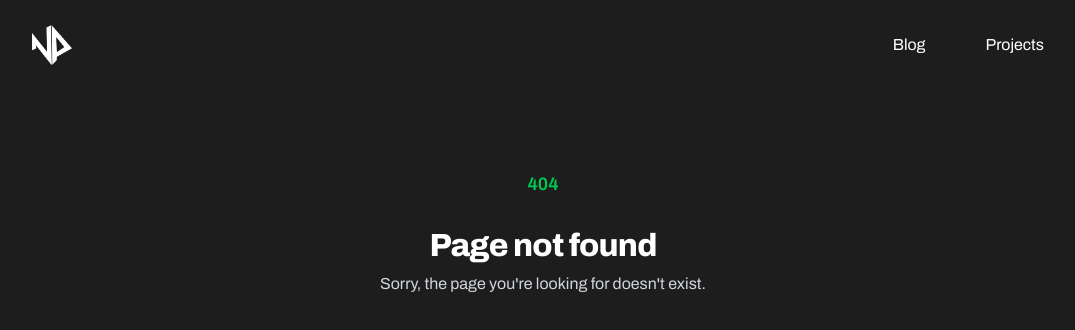
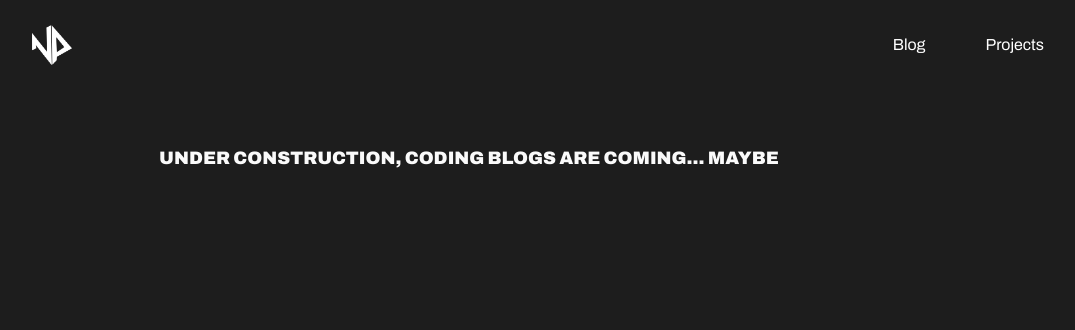
Before and after one commit to Nathan-47/npv4, a React (Vite) app: page /blog in a window 1280 px wide. Before the commit this address had no page. Shown: the top 330 px of the page, without its empty margins (97-1172 px from the left). Built offline with nearby package versions, Linux system fonts and the light colour scheme.

Commit message:
blog page imported and construction message placeholder written

```diff
--- a/src/App.jsx
+++ b/src/App.jsx
@@ -8,6 +8,7 @@ import MarvelSearch from './pages/marvelsearch';
 import Officerquiz from './pages/officerquiz';
 import Socquiz from './pages/socquiz';
 import NoLink from './noLink';
+import Blog from './pages/blog';
 
 
 function App() {
@@ -23,6 +24,7 @@ function App() {
       <Route path='/marvelapi' element={<MarvelSearch />}></Route>
       <Route path='/officerquiz' element={<Officerquiz />}></Route>
       <Route path='/socquiz' element={<Socquiz />}></Route>
+      <Route path='/blog' element={<Blog />}></Route>
 
       {/* 404 page link */}
       <Route path="*" element={<NoLink />} />
--- /dev/null
+++ b/src/pages/blog.jsx
@@ -0,0 +1,9 @@
+const blog = () => {
+    return (
+        <div className="bg-white">
+        <h2 className="!text-lg !mx-auto justify-content-centre">Under construction, coding blogs are coming... maybe</h2>
+        </div>
+    )
+}
+
+export default blog;
```
